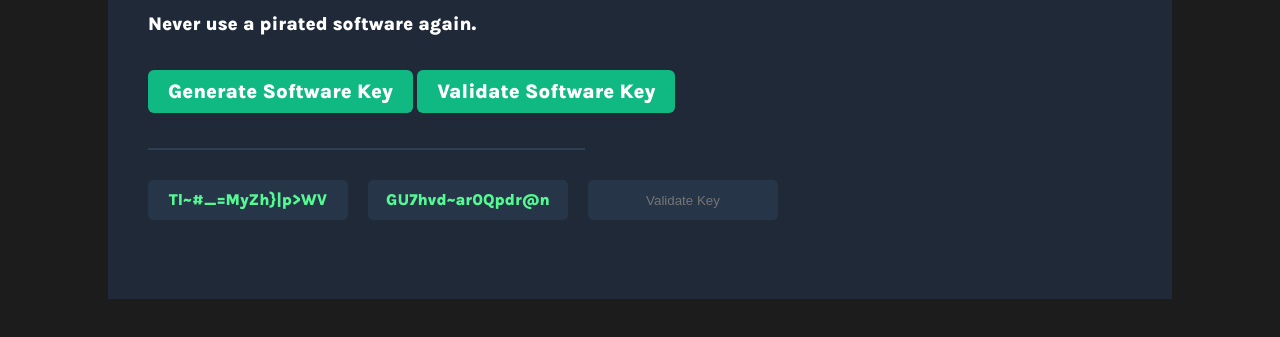
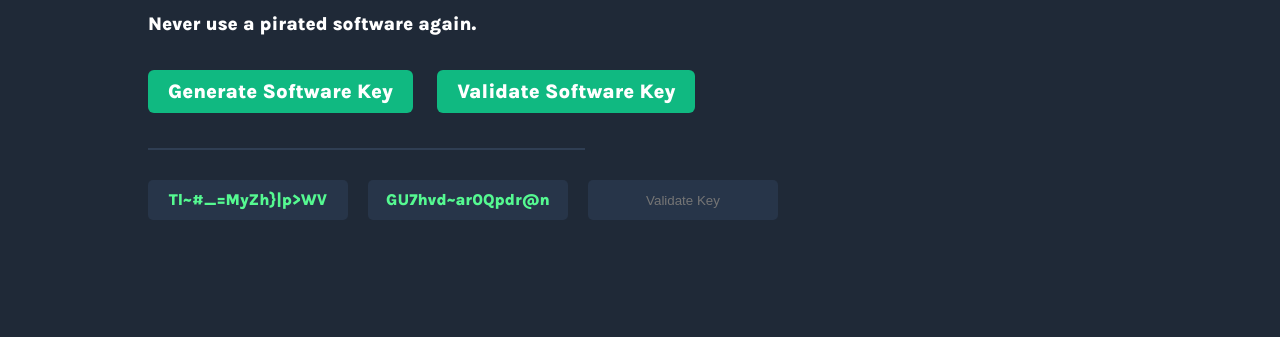
Before and after one commit to pxlcrtiv/Piracy-Project, a plain HTML site: page index.html in a window 1280 px wide. Shown: the part 221-558 px from the top of the page. Drawn offline with Linux system fonts and the light colour scheme.

Commit message:
updates style
make style more uniform and arranged

```diff
--- a/index.css
+++ b/index.css
@@ -1,7 +1,7 @@
 body {
     margin: 0;
     font-family: 'Karla', sans-serif;
-    background: #1C1C1C;
+    background: #1F2937;
 }
 .main{
     background: #1F2937;
@@ -22,6 +22,7 @@ body {
     font-family: 'Karla', sans-serif;
     font-size: 20px;
     margin-bottom: 35px;
+    margin-right: 20px;
 }
 #h1white{
     margin-bottom: 0px;
```
